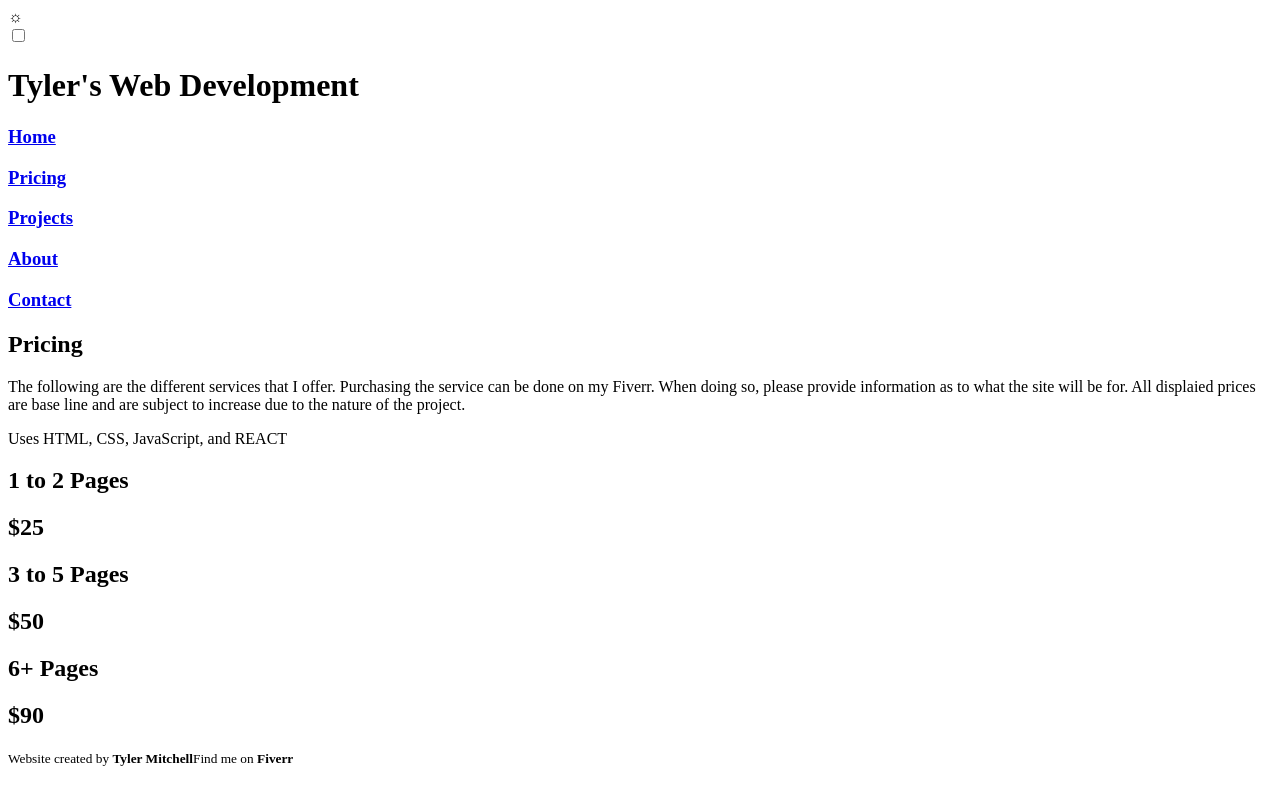
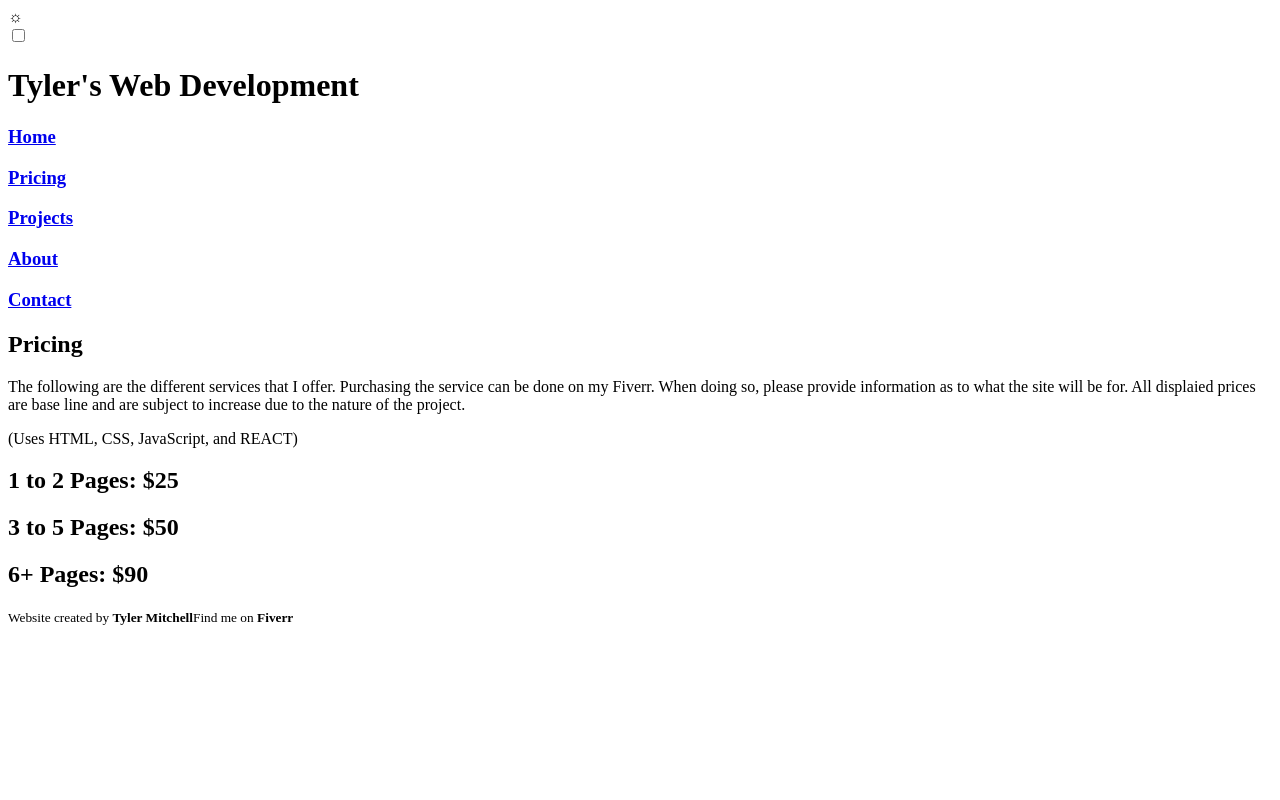
Before and after one commit to CodeBuilder94/PortfolioWebsite, a React app: page /#/pricing in a window 1280 px wide. Built offline with nearby package versions, Linux system fonts and the light colour scheme; the HTML template or start-up script is replaced by a standard one.

Commit message:
Cleaned up the pricing page. Will still need to add more to it.

```diff
--- a/Static/styles.css
+++ b/Static/styles.css
@@ -331,9 +331,14 @@ width: 3rem;
 /*Pricing*/
 #pricing{
 
-    margin-left: 6rem;
+    text-align: center;
     margin-top: 2rem;
-    width: 85%
+
+}
+
+#pricing > p{
+    margin-left: 50px;
+    margin-right: 50px;
 }
 
 .price{
--- a/src/Components/Pricing.js
+++ b/src/Components/Pricing.js
@@ -8,19 +8,16 @@ const Pricing = () =>
                 <h2 id="priceTitle">Pricing</h2>
                 <p>The following are the different services that I offer. Purchasing the service can be done on my <a>Fiverr</a>. When doing so, please provide information as to what the site will be for.
                 All displaied prices are base line and are subject to increase due to the nature of the project.</p>
-                <p>Uses HTML, CSS, JavaScript, and REACT</p>
+                <p>(Uses HTML, CSS, JavaScript, and REACT)</p>
                 <div id="services">
                     <div className="service">
-                        <h2>1 to 2 Pages</h2>
-                        <h2 className="price">$25</h2>
+                        <h2>1 to 2 Pages: <b>$25</b></h2>
                     </div>
                     <div className="service">
-                        <h2>3 to 5 Pages</h2>
-                        <h2 className="price">$50</h2>
+                        <h2>3 to 5 Pages: <b>$50</b></h2>
                     </div>
                     <div className="service">
-                        <h2>6+ Pages</h2>
-                        <h2 className="price">$90</h2>
+                        <h2>6+ Pages: <b>$90</b></h2>
                     </div>
                    { /*<div className="service">
                         <h2>Back End Only</h2>
```
